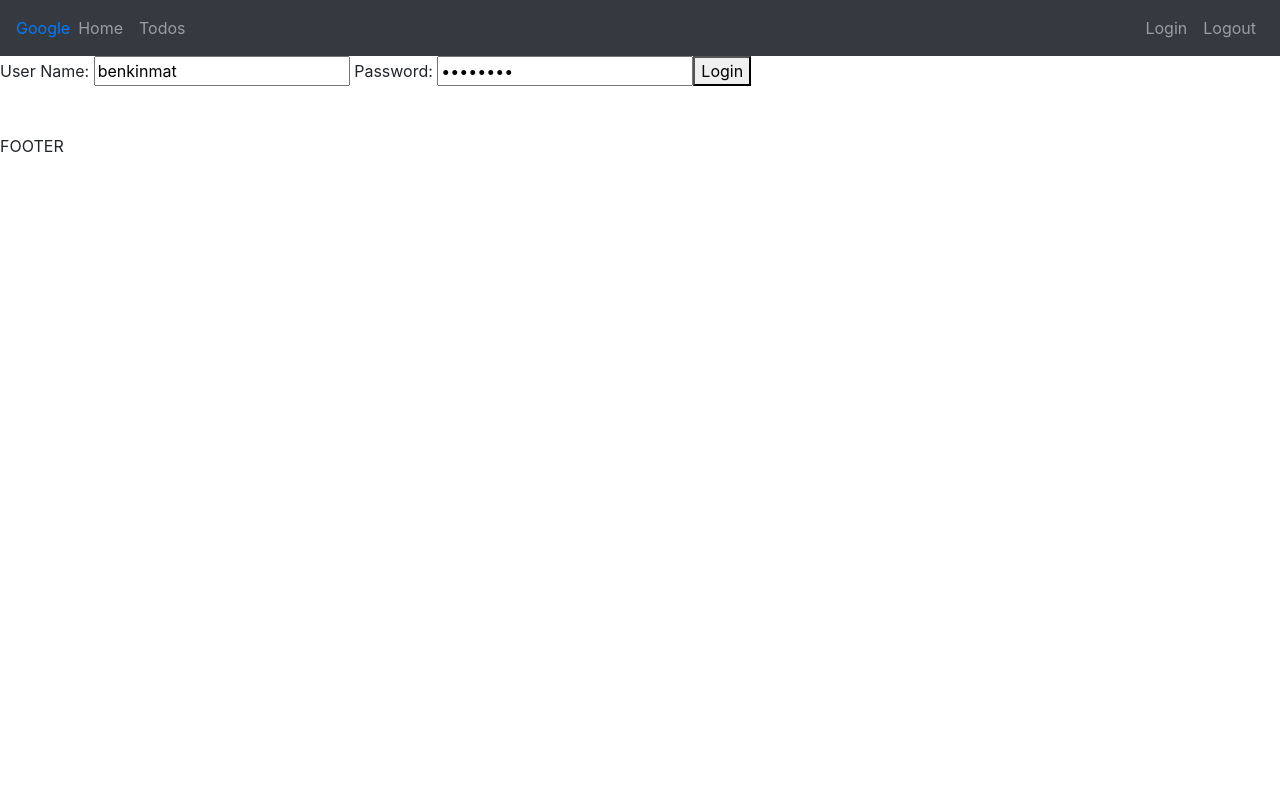
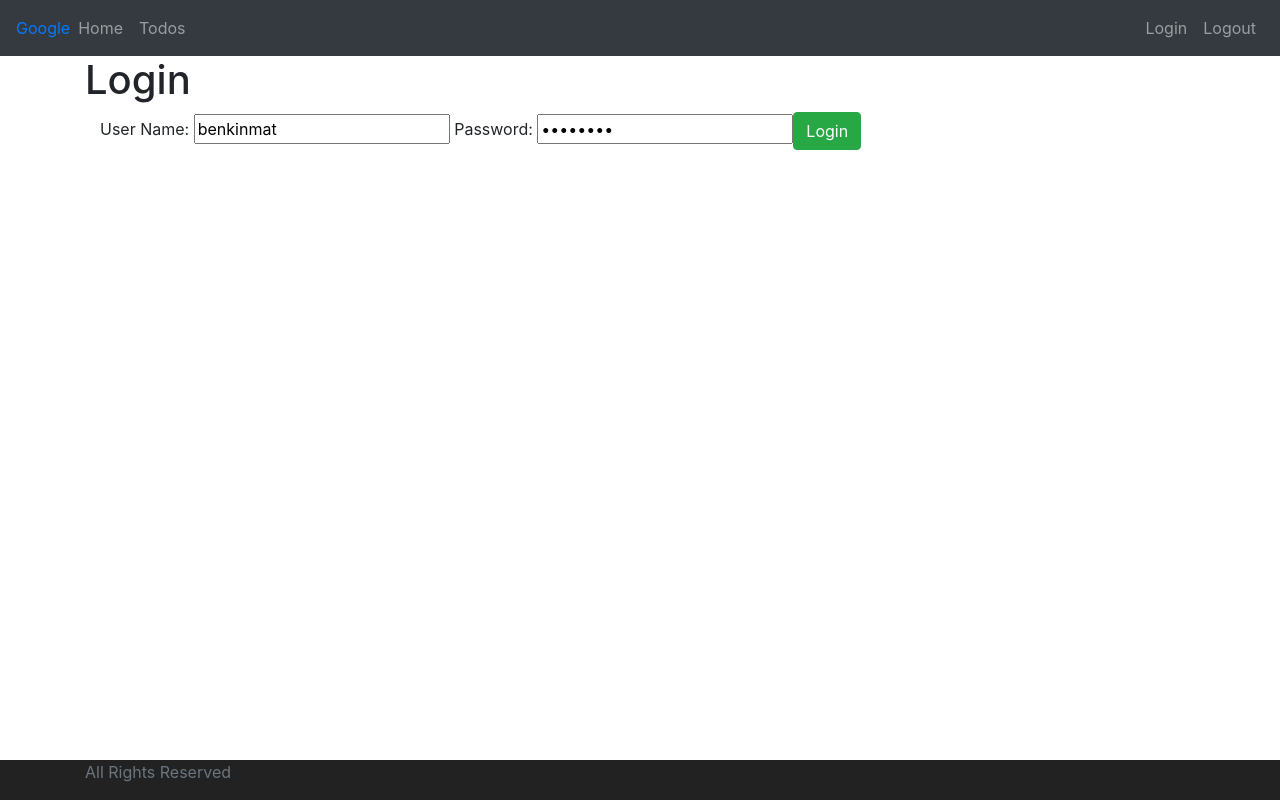
Before and after one commit to hodientuananh/udemy-angular7, an Angular app: page /login in a window 1280 px wide. Built offline with nearby package versions, Linux system fonts and the light colour scheme.

Commit message:
bootstrap

```diff
--- a/src/app/app.component.html
+++ b/src/app/app.component.html
@@ -5,7 +5,7 @@
 <!-- <app-login></app-login> -->
 
 <app-menu></app-menu>
-
-<router-outlet></router-outlet>
-
+<div class="container">
+  <router-outlet></router-outlet>
+</div>
 <app-footer></app-footer>
--- a/src/app/footer/footer.component.css
+++ b/src/app/footer/footer.component.css
@@ -0,0 +1,7 @@
+.footer{
+    position: absolute;
+    bottom: 0;
+    width: 100%;
+    height: 40px;
+    background-color: #222222
+}
--- a/src/app/footer/footer.component.html
+++ b/src/app/footer/footer.component.html
@@ -1,2 +1,5 @@
-<br><br>
-FOOTER
+<footer class="footer">
+  <div class="container">
+    <span class="text-muted">All Rights Reserved</span>
+  </div>
+</footer>
--- a/src/app/list-todos/list-todos.component.html
+++ b/src/app/list-todos/list-todos.component.html
@@ -1,4 +1,7 @@
-<table border="1">
+<h1>My Todo</h1>
+
+<div class="container">
+  <table class="table">
     <caption>My Todo List</caption>
     <thead>
       <tr>
@@ -17,3 +20,4 @@
       </tr>
     </tbody>
   </table>
+</div>
--- a/src/app/login/login.component.html
+++ b/src/app/login/login.component.html
@@ -1,8 +1,13 @@
-<small *ngIf="invalidLogin">{{errorMessage}}</small>
+<h1>Login</h1>
+
+<div class="container">
+   <div class="alert alert-warning" *ngIf="invalidLogin">{{errorMessage}}</div>
 
 <div>
   User Name: <input type="text" name="username" [(ngModel)]="username">
   Password: <input type="password" name="password" [(ngModel)]="password">
 
-  <button (click)=handleLogin()>Login</button>
+  <button (click)=handleLogin() class="btn btn-success">Login</button>
 </div>
+
+</div>
--- a/src/app/login/login.component.ts
+++ b/src/app/login/login.component.ts
@@ -20,7 +20,7 @@
 
   handleLogin(){
     if (this.username === "benkinmat" && this.password === "password"){
-      this.router.navigate(['/welcome', this.username]);
+      this.router.navigate(['welcome', this.username]);
       this.invalidLogin = false;
     }
     else{
--- a/src/app/welcome/welcome.component.html
+++ b/src/app/welcome/welcome.component.html
@@ -1,6 +1,6 @@
-<div>
+<h1>
   Welcome {{name}}
-</div>
-<div>
+</h1>
+<div class="container">
   You can manage your todos <a routerLink="/todos">here</a>
 </div>
```
Lines whose indentation alone changed are shown as unchanged.
